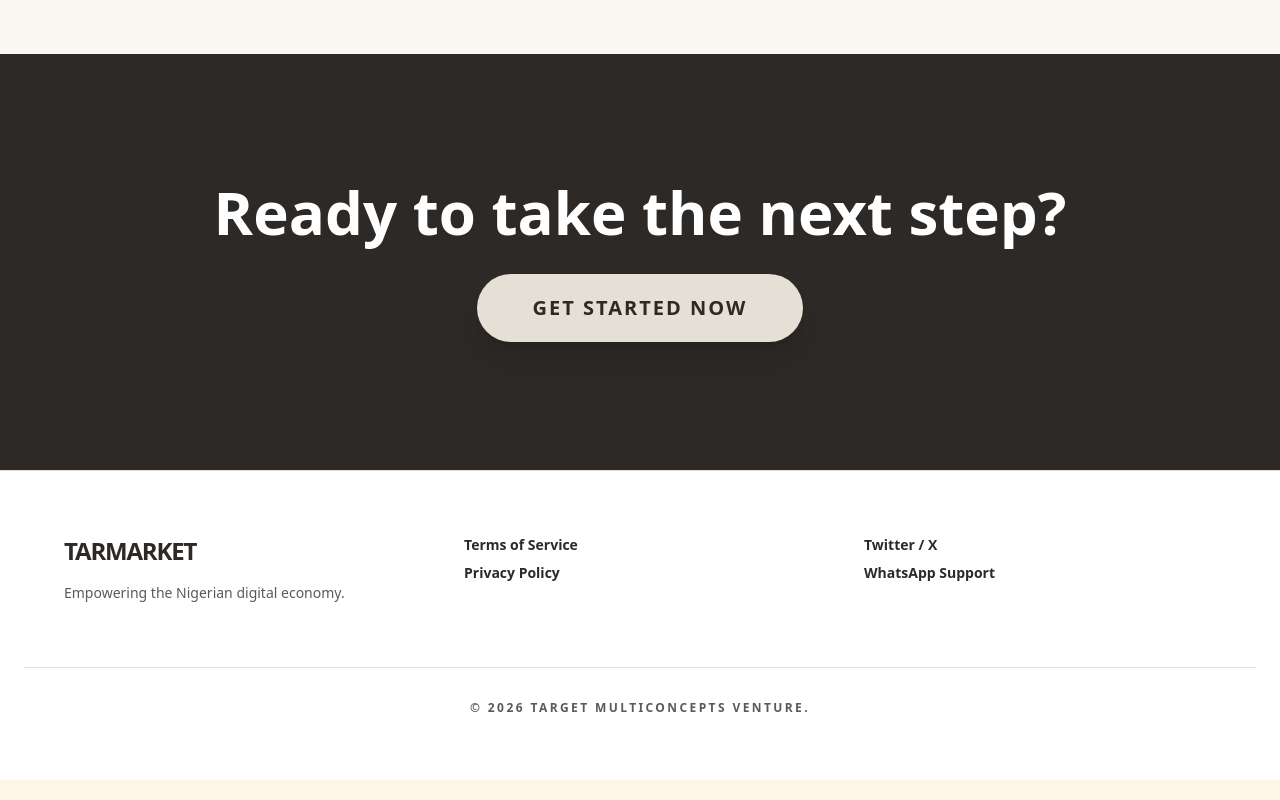
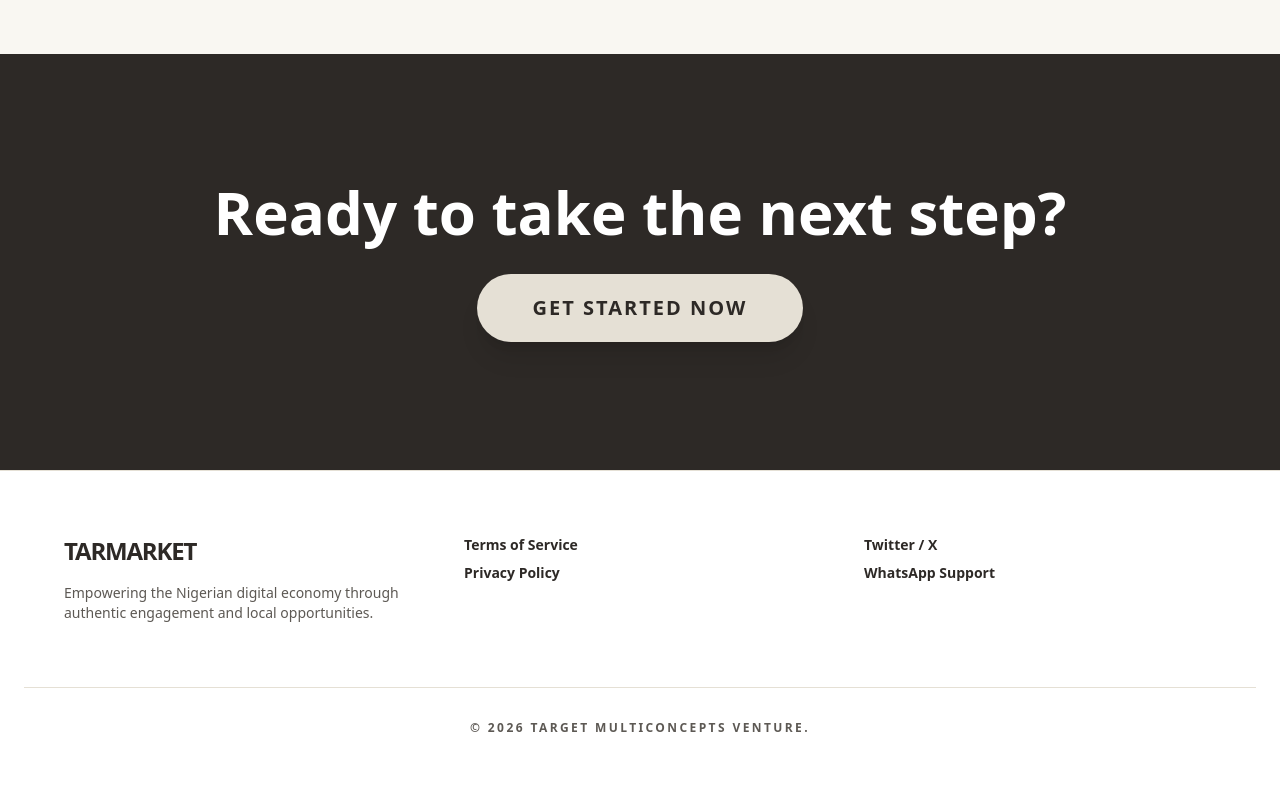
Before and after one commit to mojuba11/Tarmarket-pro, a React (Vite) app in the folder client/: page / in a window 1280 px wide. Shown: the part 3163-3963 px from the top of the page. Built offline with nearby package versions, Linux system fonts and the light colour scheme.

Commit message:
Enhance footer description for TARMARKET
Updated footer description to include authentic engagement and local opportunities.

```diff
--- a/client/src/pages/Home.jsx
+++ b/client/src/pages/Home.jsx
@@ -262,7 +262,7 @@ const Home = () => {
           <div className="max-w-6xl mx-auto grid grid-cols-1 md:grid-cols-3 gap-12 text-center md:text-left mb-16">
             <div>
               <h4 className="font-black text-2xl mb-4 tracking-tighter">TARMARKET</h4>
-              <p className="text-tarmarket-clay text-sm font-medium">Empowering the Nigerian digital economy.</p>
+              <p className="text-tarmarket-clay text-sm font-medium">Empowering the Nigerian digital economy through authentic engagement and local opportunities.</p>
             </div>
             <div className="flex flex-col gap-2 font-bold text-sm">
               <a href="#" className="hover:text-tarmarket-clay">Terms of Service</a>
```
